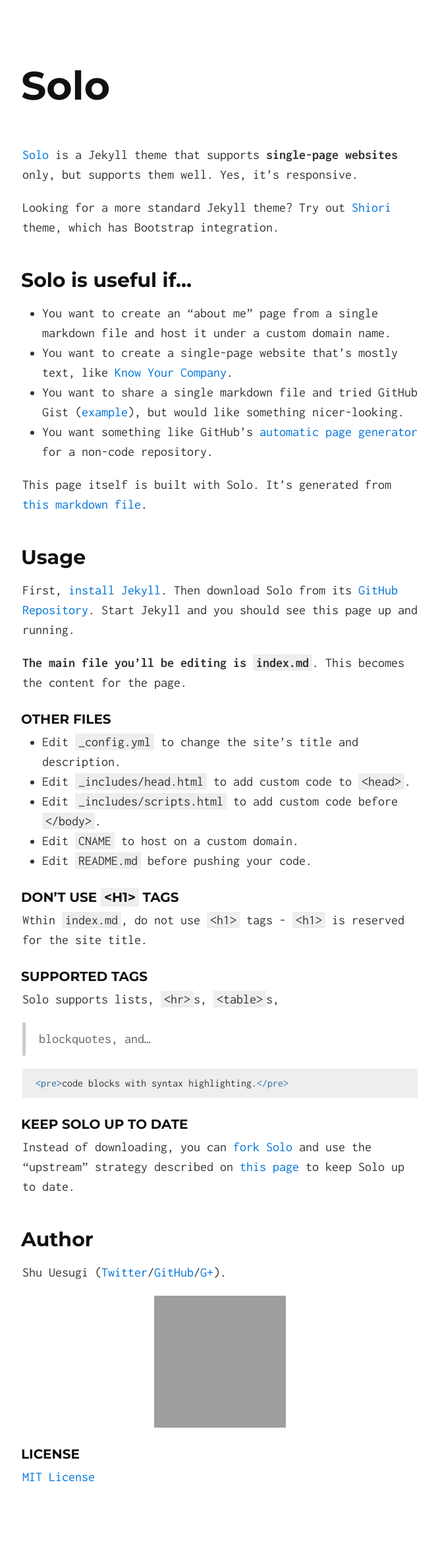
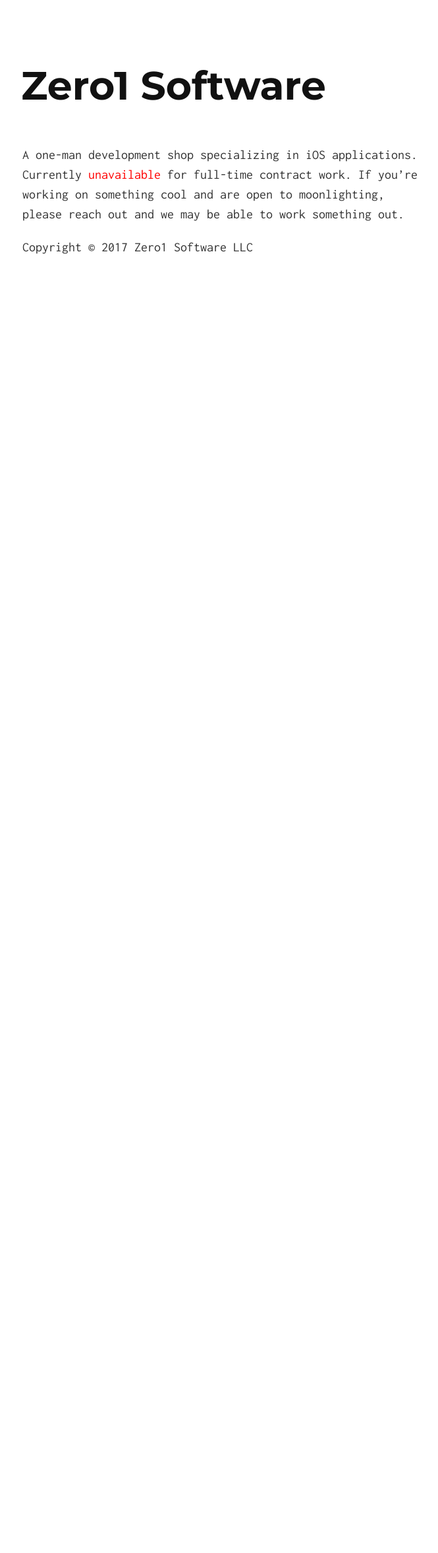
Before and after one commit to mclaughj/mclaughj.github.io, a Jekyll site: the page built from index.md, in a window 1280 px wide. Shown: the whole page at 66% size, without its empty margins (306-971 px from the left). Built offline with Jekyll 4.4.1, drawn with Linux system fonts in a browser that asks for light colours; after the commit the page ends 900 px from its top, so only the background shows below that; grey boxes are pictures that could not be loaded.

Commit message:
Updated site

```diff
--- a/_config.yml
+++ b/_config.yml
@@ -1,7 +1,7 @@
 # Site settings
-title: Solo, a Jekyll Theme
-tag_text: Solo
-description: Solo is a Jekyll theme that supports single-page websites only, but supports them well. Yes, it’s responsive.
+title: Zero1 Software
+tag_text: Zero1 Software
+description: Zero1 Software is a one-man software development shop.
 
 # Build settings
 markdown: kramdown
--- a/css/main.scss
+++ b/css/main.scss
@@ -7,3 +7,6 @@
   'normalize',
   'solo',
   'syntax';
+
+span.red { color: red; }
+span.green { color: green; }
--- a/index.md
+++ b/index.md
@@ -2,57 +2,7 @@
 layout: default
 ---
 
-[Solo](http://chibicode.github.io/solo) is a Jekyll theme that supports **single-page websites** only, but supports them well. Yes, it's responsive.
+A one-man development shop specializing in iOS applications. Currently <span
+class="red">unavailable</span> for full-time contract work. If you're working on something cool and are open to moonlighting, please reach out and we may be able to work something out.
 
-Looking for a more standard Jekyll theme? Try out [Shiori](http://github.com/ellekasai/shiori) theme, which has Bootstrap integration.
-
-## Solo is useful if...
-
-* You want to create an "about me" page from a single markdown file and host it under a custom domain name.
-* You want to create a single-page website that's mostly text, like [Know Your Company](https://knowyourcompany.com/).
-* You want to share a single markdown file and tried GitHub Gist ([example](https://gist.github.com/dypsilon/5819504)), but would like something nicer-looking.
-* You want something like GitHub's [automatic page generator](http://pages.github.com/) for a non-code repository.
-
-This page itself is built with Solo. It's generated from [this markdown file](https://github.com/chibicode/solo/blob/gh-pages/_includes/index.md).
-
-## Usage
-
-First, [install Jekyll](http://jekyllrb.com/docs/installation/). Then download Solo from its [GitHub Repository](https://github.com/chibicode/solo). Start Jekyll and you should see this page up and running.
-
-**The main file you'll be editing is `index.md`**. This becomes the content for the page.
-
-### Other Files
-
-* Edit `_config.yml` to change the site's title and description.
-* Edit `_includes/head.html` to add custom code to `<head>`.
-* Edit `_includes/scripts.html` to add custom code before `</body>`.
-* Edit `CNAME` to host on a custom domain.
-* Edit `README.md` before pushing your code.
-
-### Don't use `<h1>` tags
-
-Wthin `index.md`, do not use `<h1>` tags - `<h1>` is reserved for the site title.
-
-### Supported Tags
-
-Solo supports lists, `<hr>`s, `<table>`s,
-
-> blockquotes, and...
-
-~~~html
-<pre>code blocks with syntax highlighting.</pre>
-~~~
-
-### Keep Solo up to date
-
-Instead of downloading, you can [fork Solo](https://github.com/chibicode/solo/fork) and use the "upstream" strategy described on [this page](https://help.github.com/articles/fork-a-repo) to keep Solo up to date.
-
-## Author
-
-Shu Uesugi ([Twitter](http://twitter.com/chibicode)/[GitHub](http://github.com/chibicode)/[G+](https://plus.google.com/110325199858284431541?rel=author)).
-
-![Shu Uesugi](https://www.gravatar.com/avatar/b868d84bbe2ed30ec45c9253e1c1cefe.jpg?s=200)
-
-### License
-
-[MIT License](http://chibicode.mit-license.org/)
+Copyright &copy; 2017 Zero1 Software LLC
```
